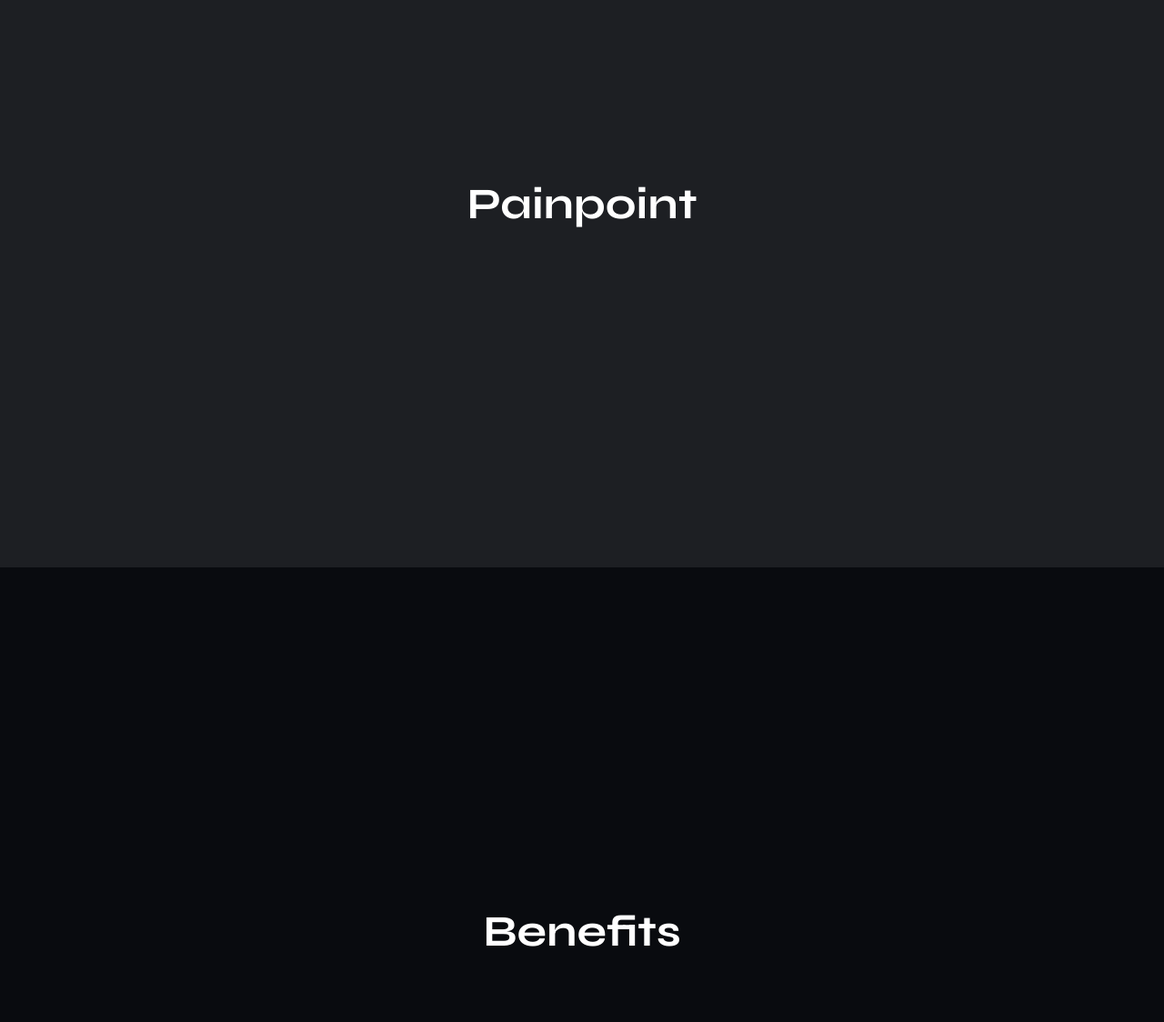
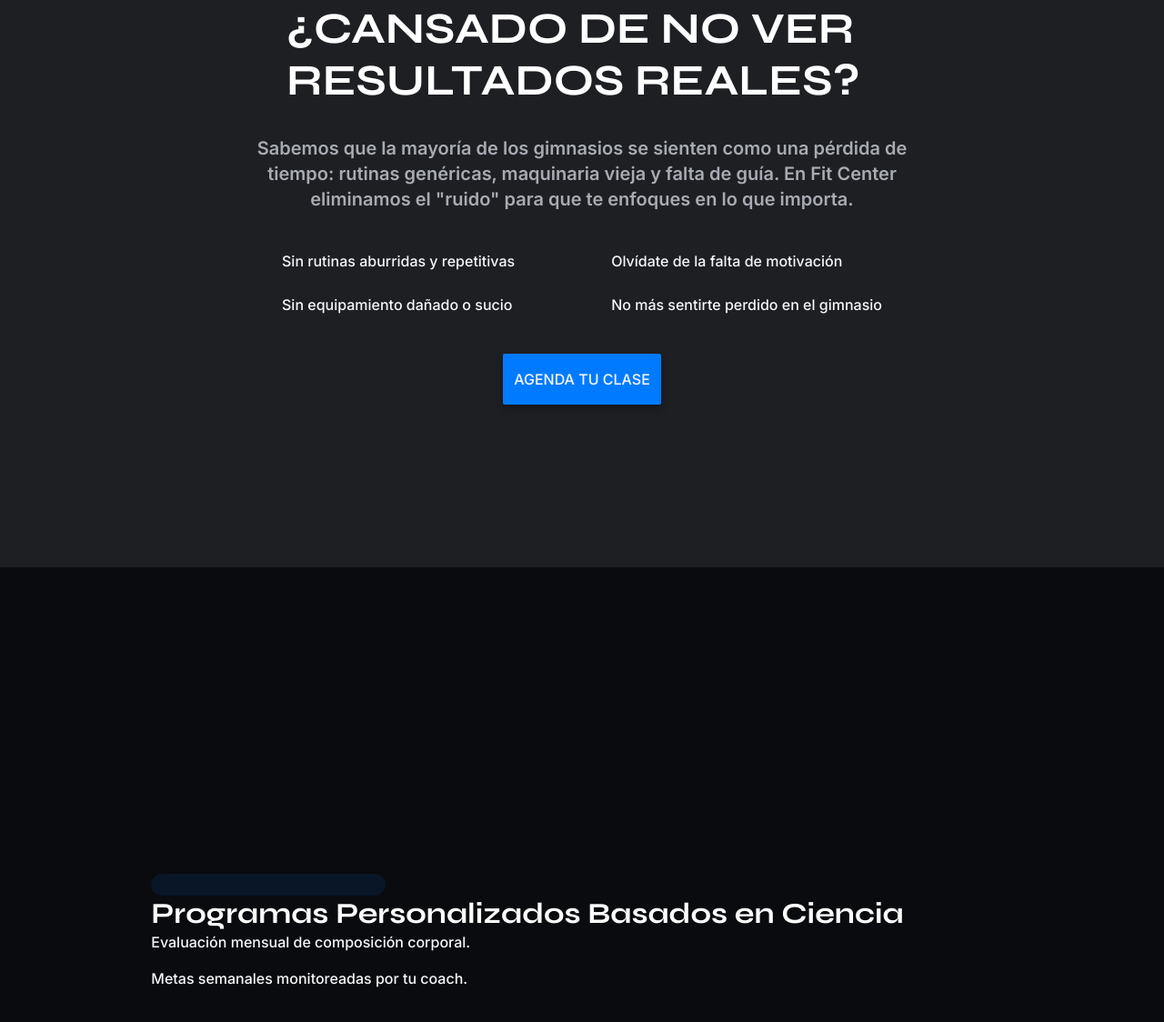
Before and after one commit to edwingsanchez/Gym-landing, a plain HTML site: page index.html in a window 1280 px wide. Shown: the part 1903-3027 px from the top of the page at 91% size. Drawn offline with Linux system fonts and the light colour scheme.

Commit message:
Add section 3

```diff
--- a/index.html
+++ b/index.html
@@ -33,19 +33,21 @@
         align-items: center;
     }
 
-    header{
-        width: 100%;
-        height: 81px;
-        padding: 20px 31px;
-        background: #090B0F99;
 
-        display: flex;
-        flex-direction: row;
-        justify-content: space-between;
-        align-items: center;
+    h1{
+        font-size: 48px;
+        font-weight: 700;
+        font-family: Syne;
+    }
 
-        font-size: 14px;
+    h2{
+        font-size: 32px;
+        font-weight: 700;
+        font-family: Syne;
     }
+
+
+
 
 
 
@@ -78,17 +80,49 @@
         color: #007BFF;
     }
 
-    h1{
-        font-size: 48px;
-        font-weight: 700;
-        font-family: Syne;
+    .section-subtitle{
+        font-size: 20px;
+        line-height: 28px;
+        font-weight: 600;
+        color: #A8ABB2FF;
+
+        display: flex;
+        text-align: center;
     }
 
-    h2{
-        font-size: 32px;
-        font-weight: 700;
-        font-family: Syne;
+    .section-parrafo{
+        font-size: 16px;
+        line-height: 24px;
+        font-weight: 400;
+        color: #A8ABB2FF;
     }
+
+    .section-list{
+        font-size: 16px;
+        line-height: 24px;
+        font-weight: 500;
+        color: #F6F7F9FF;
+    }
+
+
+
+
+    header{
+        width: 100%;
+        height: 81px;
+        padding: 20px 31px;
+        background: #090B0F99;
+
+        display: flex;
+        flex-direction: row;
+        justify-content: space-between;
+        align-items: center;
+
+        font-size: 14px;
+    }
+
+
+
 
     .hero-title{
         font-family: "Syne", sans-serif;
@@ -162,7 +196,6 @@
         color: #F6F7F9FF;
         font-style: italic;
     }
-
 
     .rating-card-nombre{
         font-size: 14px;
@@ -255,7 +288,7 @@
     <section style="height: 880px; display: flex; flex-direction: column; gap: 65px;">
         <div style="display: flex; flex-direction: column; gap: 16px; align-items: center; text-align: center;">
             <h1>LO QUE DICEN NUESTROS ATLETAS</h1>
-            <p style="width: 676px; font-size: 20px; font-weight: 600; color: #A8ABB2FF;">Nuestra comunidad es el corazón de Fit Center. Escucha las historias reales de quienes ya están logrando sus objetivos.</p>
+            <p class="section-subtitle" style="width: 676px; color: #A8ABB2FF;">Nuestra comunidad es el corazón de Fit Center. Escucha las historias reales de quienes ya están logrando sus objetivos.</p>
         </div>
 
         <div style="display: flex; flex-direction: row; gap: 31px;">
@@ -314,13 +347,80 @@
 
 
 
-    <section style="background: #1D1F23FF;">
-        <h1>Painpoint</h1>
+
+
+
+
+
+
+
+
+
+    <section style="background: #1D1F23FF; display: flex; flex-direction: column; gap: 42px;">
+
+        <div style="display: flex; flex-direction: column; gap: 32px; align-items: center;">
+            <h1 style="width: 650px;">¿CANSADO DE NO VER RESULTADOS REALES?</h1>
+            <p class="section-subtitle" style="width: 725px;">Sabemos que la mayoría de los gimnasios se sienten como una pérdida de tiempo: rutinas genéricas, maquinaria vieja y falta de guía. En Fit Center eliminamos el "ruido" para que te enfoques en lo que importa.</p>
+        </div>
+
+
+       <div style="display: flex; flex-direction: row; gap: 106px;" class="section-list">
+            <div style="display: flex; flex-direction: column; gap: 24px;">
+                <p>Sin rutinas aburridas y repetitivas</p>
+                <p>Sin equipamiento dañado o sucio</p>
+            </div>
+            <div style="display: flex; flex-direction: column; gap: 24px;">
+                <p>Olvídate de la falta de motivación</p>
+                <p>No más sentirte perdido en el gimnasio</p>
+            </div>
+        </div>
+
+
+        <a href="" class="hero-button">AGENDA TU CLASE</a>
+
     </section>
 
-    <section>
-        <h1>Benefits</h1>
+
+
+
+
+
+
+
+
+
+
+    <section style="display: flex; flex-direction: row; gap: 120px;  justify-content: center; align-items: center;">
+
+        <div style="display: flex; flex-direction: column;">
+            <p class="title-tag"></p>
+            <h2>Programas Personalizados Basados en Ciencia</h2>
+            <p></p>
+            <div class="section-list" style="display: flex; flex-direction: column; gap: 16px;">
+                <p>Evaluación mensual de composición corporal.</p>
+                <p>Metas semanales monitoreadas por tu coach.</p>
+            </div>
+
+
+            <a href=""></a>
+        </div>
+
+        <img>
+
     </section>
+
+
+
+
+
+
+
+
+
+
+
+
+
 
     <section>
         <h1>Propuesta de valor</h1>
```
